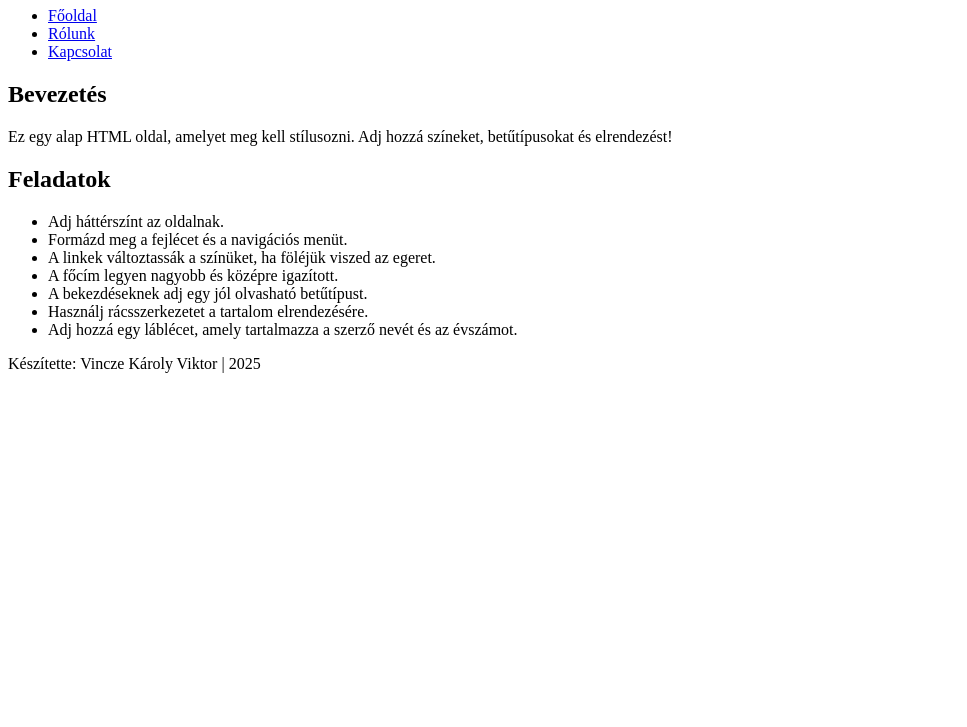
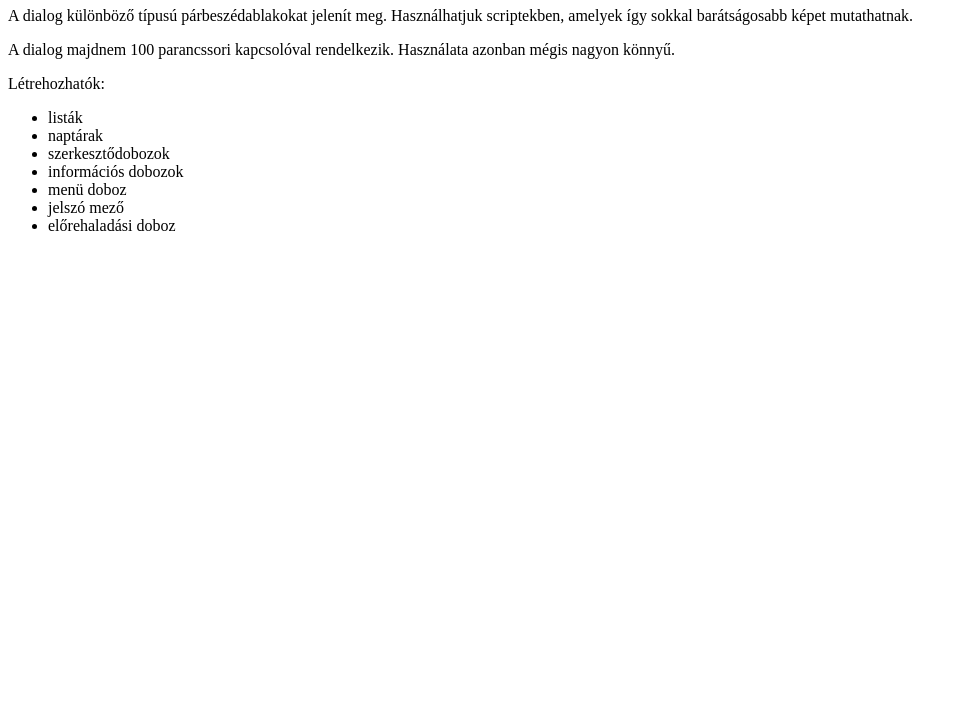
Before and after one commit to VinczeViktor363/css001, a plain HTML site: page index.html in a window 1280 px wide. Shown: the part 73-800 px from the top of the page, without its empty margins (0-967 px from the left). Drawn offline with Linux system fonts and the light colour scheme.

Commit message:
Update index.html

```diff
--- a/index.html
+++ b/index.html
@@ -1,45 +1,34 @@
 <!DOCTYPE html>
 <html lang="hu">
 <head>
-    <meta charset="UTF-8">
-    <meta name="viewport" content="width=device-width, initial-scale=1.0">
-    <title>Alap HTML oldal</title>
-    <link rel="stylesheet" href="styles.css">
+    <meta charset="utf-8" />
+    <title>névtelen</title>
+    <link rel="stylesheet" type="text/css" href="style.css">
 </head>
 <body>
-    <header>
-        <h1>Üdvözöllek a Stílusfeladat Projektben!</h1>
-        <nav>
+    <div class="container">
+        <h1>A dialog parancs</h1>
+        <p>
+            A dialog különböző típusú párbeszédablakokat jelenít meg.
+            Használhatjuk scriptekben, amelyek így sokkal barátságosabb
+            képet mutathatnak.
+        </p>
+        <p>
+            A dialog majdnem 100 parancssori kapcsolóval rendelkezik.
+            Használata azonban mégis nagyon könnyű.
+        </p>
+        <p>
+            Létrehozhatók:
             <ul>
-                <li><a href="#">Főoldal</a></li>
-                <li><a href="#">Rólunk</a></li>
-                <li><a href="#">Kapcsolat</a></li>
+                <li>listák</li>
+                <li>naptárak</li>
+                <li>szerkesztődobozok</li>
+                <li>információs dobozok</li>
+                <li>menü doboz</li>
+                <li>jelszó mező</li>
+                <li>előrehaladási doboz</li>
             </ul>
-        </nav>
-    </header>
-
-    <main>
-        <section>
-            <h2>Bevezetés</h2>
-            <p>Ez egy alap HTML oldal, amelyet meg kell stílusozni. Adj hozzá színeket, betűtípusokat és elrendezést!</p>
-        </section>
-
-        <section>
-            <h2>Feladatok</h2>
-            <ul>
-                <li>Adj háttérszínt az oldalnak.</li>
-                <li>Formázd meg a fejlécet és a navigációs menüt.</li>
-                <li>A linkek változtassák a színüket, ha föléjük viszed az egeret.</li>
-                <li>A főcím legyen nagyobb és középre igazított.</li>
-                <li>A bekezdéseknek adj egy jól olvasható betűtípust.</li>
-                <li>Használj rácsszerkezetet a tartalom elrendezésére.</li>
-                <li>Adj hozzá egy láblécet, amely tartalmazza a szerző nevét és az évszámot.</li>
-            </ul>
-        </section>
-    </main>
-
-    <footer>
-        <p>Készítette: Vincze Károly Viktor | 2025</p>
-    </footer>
+        </p>
+    </div>
 </body>
 </html>
```
